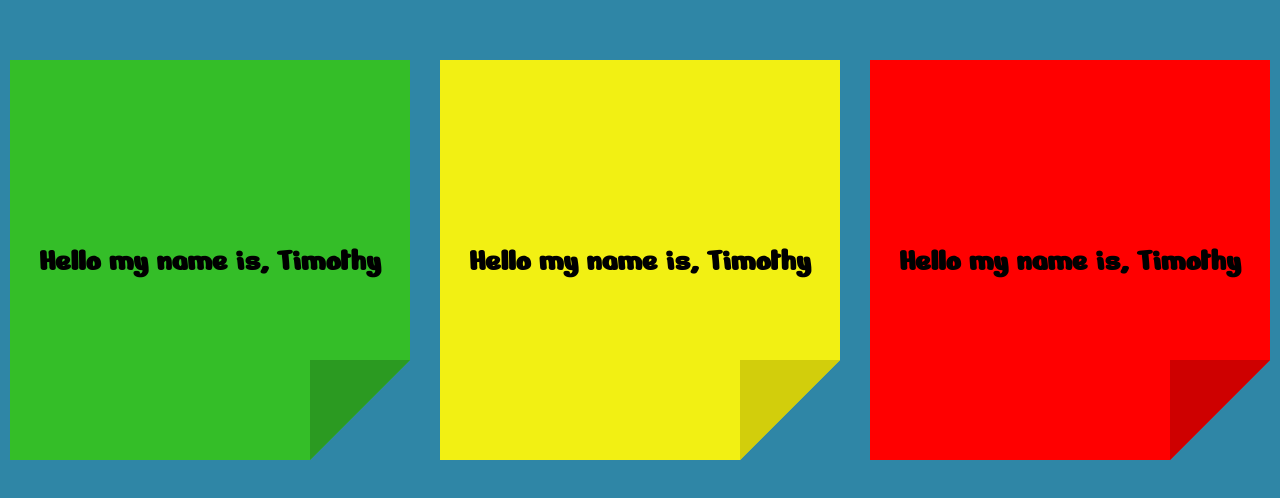
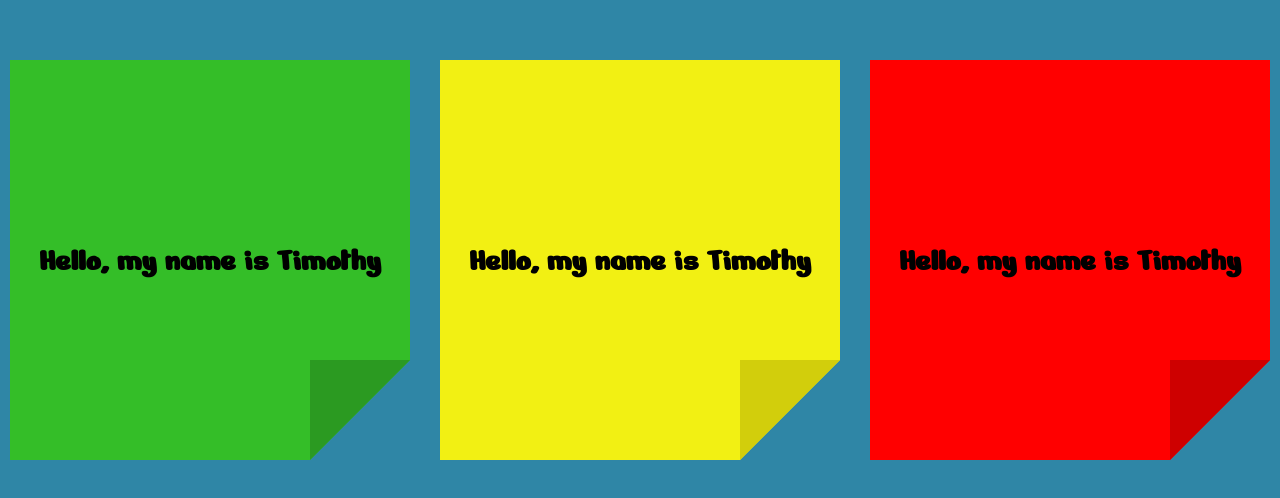
Before and after one commit to TimothyKuijper/Flex_css, a plain HTML site: page post-its/index.html in a window 1280 px wide. Shown: the part 140-638 px from the top of the page. Drawn offline with Linux system fonts and the light colour scheme.

Commit message:
updated website

```diff
--- a/post-its/index.html
+++ b/post-its/index.html
@@ -12,15 +12,15 @@
 </head>
 <body>
     <figure class="postit green">
-        <h1>Hello my name is, Timothy</h1>
+        <h2 class="text">Hello, my name is Timothy</h2>
         <div></div>
     </figure>
     <figure class="postit yellow">
-        <h1>Hello my name is, Timothy</h1>
+        <h2 class="text">Hello, my name is Timothy</h2>
         <div></div>
     </figure>
     <figure class="postit red">
-        <h1>Hello my name is, Timothy</h1>
+        <h2 class="text">Hello, my name is Timothy</h2>
         <div></div>
     </figure>
 </body>
--- a/post-its/style.css
+++ b/post-its/style.css
@@ -8,10 +8,11 @@ body{
     justify-content: center;
     align-items: center;
     min-height: 100vh;
-    background: #2f86a6;
+    background: #2F86a6;
     font-family: 'Nerko One', cursive;
     font-size: 16px;
     gap: 30px;
+    flex-wrap: wrap;
 }
 
 .postit{
@@ -22,6 +23,14 @@ body{
     align-items: center;
     clip-path: polygon(0% 0%, 100% 0%, 100% 75%, 75% 100%, 0% 100%);
     position: relative;
+    transition: 3s all;
+    transform-origin: top left;
+    flex-shrink: 0;
+}
+
+.postit:hover{
+    transform: rotate(15deg);
+    transition: 1s all;
 }
 
 .green > div, .yellow > div, .red > div{
@@ -56,6 +65,12 @@ body{
     background: #ce0000;
 }
 
-h1{
+.text{
     font-size: 200%;
 }
+
+@media screen and (max-width: 1200px) {
+    .postit:hover{
+        transform: none;
+
+}
```
